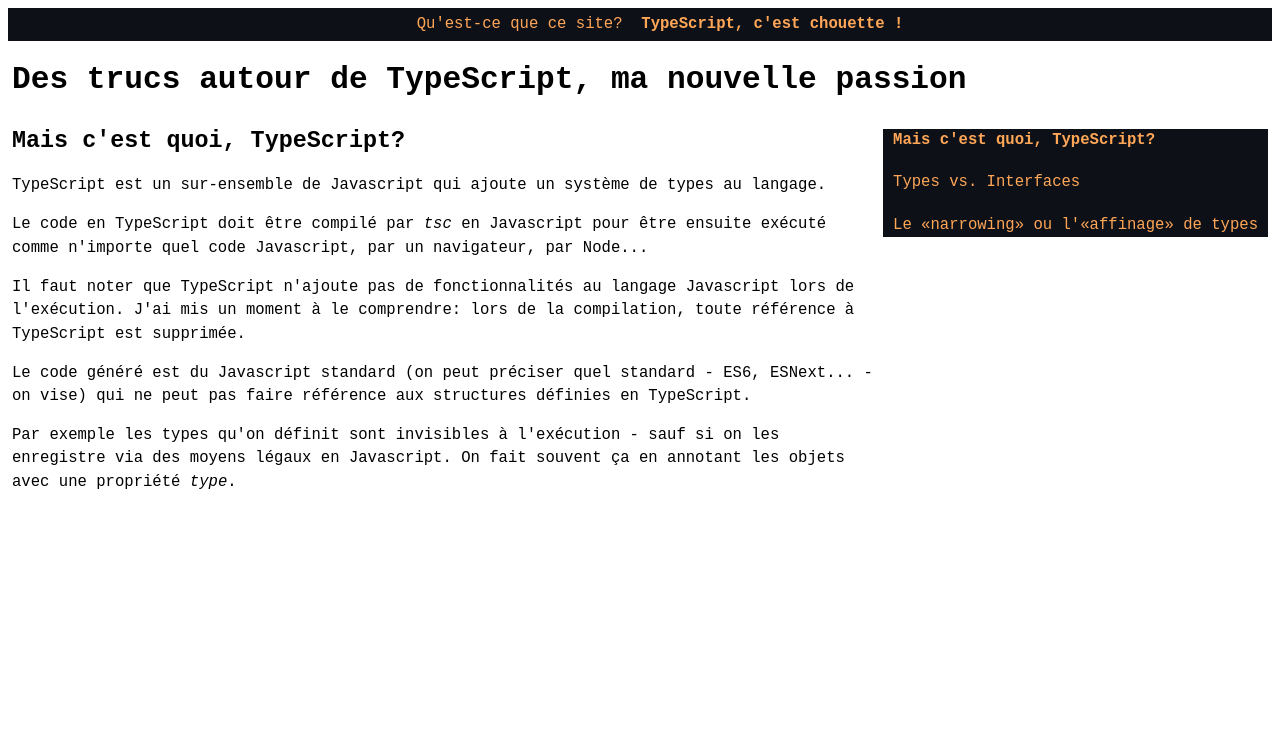
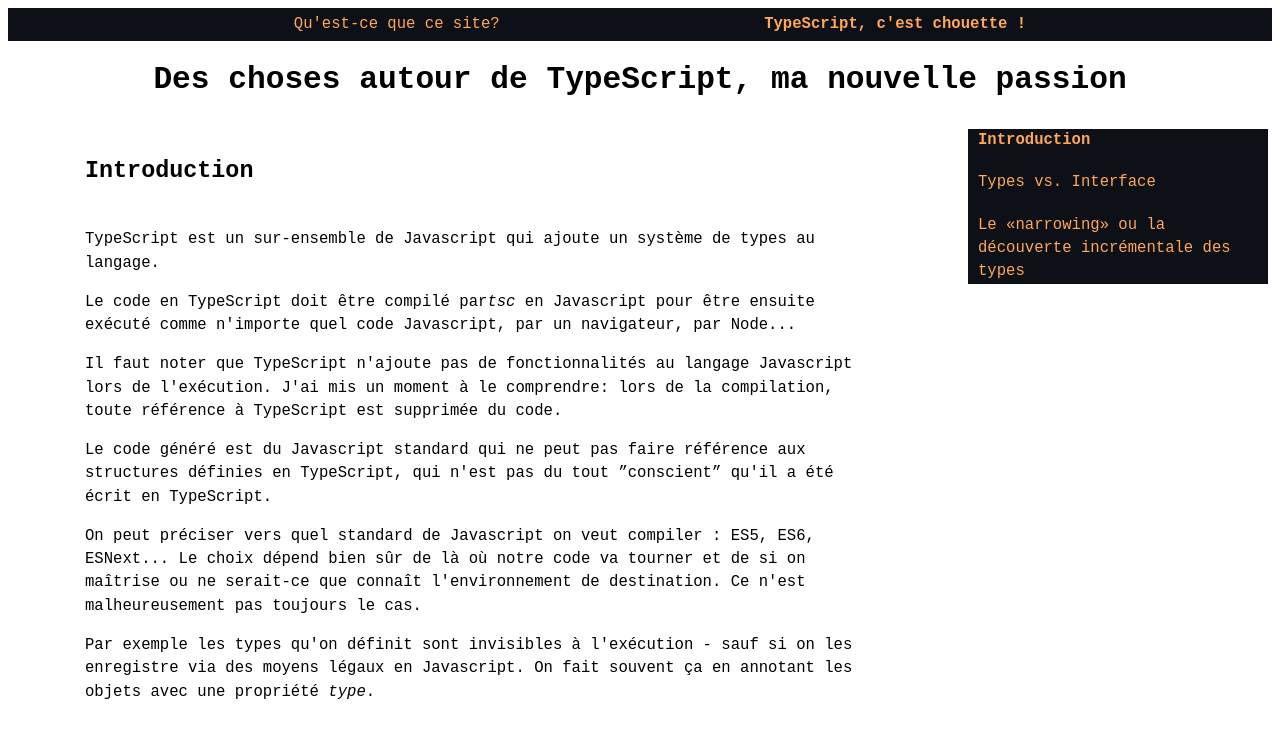
Before and after one commit to djfm/djfm.github.io, a React app: page /typescript in a window 1280 px wide. Shown: the top 738 px of the page. Built offline with nearby package versions, Linux system fonts and the light colour scheme; the HTML template or start-up script is replaced by a standard one.

Commit message:
factorizing, beautifying

```diff
--- a/src/client/Components/About.tsx
+++ b/src/client/Components/About.tsx
@@ -2,11 +2,13 @@ import React from 'react';
 
 import {
   Main,
+  Article,
   H1,
 } from './common/Styled';
 
 const Home: React.FC = () => (
   <Main>
+    <Article>
       <H1>Qu&apos;est-ce que ce site?</H1>
 
       <p>
@@ -24,6 +26,7 @@ const Home: React.FC = () => (
         <li>d&apos;avoir du coup un site statique mais avec du progressive-enhancement</li>
         <li>d&apos;avoir plus de 90% à Google PageSpeed</li>
       </ul>
+    </Article>
   </Main>
 );
 
--- a/src/client/Components/MainNavLargeScreen.tsx
+++ b/src/client/Components/MainNavLargeScreen.tsx
@@ -17,7 +17,7 @@ display: none;
 @media (min-width: ${desktopBreakpointMin}) {
   display: flex;
   flex-direction: row;
-  justify-content: center;
+  justify-content: space-evenly;
 
   margin-top: 0;
   padding-top: 5px;
--- a/src/client/Components/TypeScript.tsx
+++ b/src/client/Components/TypeScript.tsx
@@ -14,7 +14,6 @@ import {
   TwoColumnsRightMenu,
   Main,
   H1,
-  Pre,
 } from './common/Styled';
 
 import {
@@ -22,31 +21,46 @@ import {
   buildURL,
 } from './common/util';
 
-const extendExample = `interface Node {
-  type: string
-}
+import {
+  RouteSpec,
+  sortRoutesForSwitch,
+} from './common/RouteSpec';
 
-interface TextNode
-  extends Node {
-    type: 'TextNode'
-    value: string
-  }`;
+import Introduction from './TypeScript/0-Introduction';
+import TypesVSInterfaces from './TypeScript/1-TypesVSInterfaces';
+import TypeNarrowing from './TypeScript/2-TypeNarrowing';
+
+const routes: RouteSpec<{
+  title: string,
+}>[] = [
+  {
+    title: 'Introduction',
+    to: '',
+    exact: true,
+    Component: Introduction,
+  },
+  {
+    title: 'Types vs. Interface',
+    to: 'types-vs-interfaces',
+    Component: TypesVSInterfaces,
+  },
+  {
+    title: 'Le «narrowing» ou la découverte incrémentale des types',
+    to: 'type-narrowing',
+    Component: TypeNarrowing,
+  },
+];
 
 const TypeScript: React.FC = () => {
   const { url, path } = useRouteMatch();
 
-  const typesVsInterfaces = 'types-vs-interfaces';
-  const tviTitle = 'Types vs. Interfaces';
-
-  const typeNarrowing = 'type-narrowing';
-  const tnTitle = 'Le «narrowing» ou l\'«affinage» de types';
-
-  const defaultTitle = "Mais c'est quoi, TypeScript?";
-
   useEffect(() => {
     if (typeof window !== 'undefined') {
       if (hasOwnProperty(window, 'hljs')) {
-        if (hasOwnProperty(window.hljs, 'highlightAll') && typeof window.hljs.highlightAll === 'function') {
+        if (
+          hasOwnProperty(window.hljs, 'highlightAll')
+          && typeof window.hljs.highlightAll === 'function'
+        ) {
           window.hljs.highlightAll();
         }
       }
@@ -55,95 +69,42 @@ const TypeScript: React.FC = () => {
 
   return (
     <Main>
-      <H1>Des trucs autour de TypeScript, ma nouvelle passion</H1>
+      <H1>Des choses autour de TypeScript, ma nouvelle passion</H1>
       <TwoColumnsRightMenu>
         <nav>
           <VerticalUnorderedList>
-            <li>
-              <StyledNavLink exact to={`${url}`} activeClassName="active">
-                {defaultTitle}
-              </StyledNavLink>
-            </li>
-
-            <li>
-              <StyledNavLink to={buildURL(url, typesVsInterfaces)} activeClassName="active">
-                {tviTitle}
-              </StyledNavLink>
-            </li>
-
-            <li>
-              <StyledNavLink to={buildURL(url, typeNarrowing)} activeClassName="active">
-                {tnTitle}
-              </StyledNavLink>
-            </li>
+            {routes.map(({
+              to,
+              title,
+              exact,
+            }) => (
+              <li key={to}>
+                <StyledNavLink
+                  exact={exact}
+                  to={buildURL(url, to)}
+                  activeClassName="active"
+                >
+                  {title}
+                </StyledNavLink>
+              </li>
+            ))}
           </VerticalUnorderedList>
         </nav>
         <Switch>
-          <Route path={`${path}/${typesVsInterfaces}`}>
-            <article>
-              <header>
-                <H1>{tviTitle}</H1>
-                <p>
-                  En fait, c&apos;est à peu de choses près la même chose.
-                </p>
-              </header>
-              <section>
-                La différence principale vient de la façon dont on peut les
-                combiner :
-                <ul>
-                  <li>
-                    une interface peut étendre une autre interface
-                    <Pre>
-                      <code className="language-typescript">
-                        {extendExample}
-                      </code>
-                    </Pre>
-                  </li>
-                  <li>
-                    les types peuvent être combinés par union (<i>|</i>) ou par
-                    intersection (<i>&</i>)
-                  </li>
-                </ul>
-              </section>
-            </article>
-          </Route>
-
-          <Route path={`${path}/${typeNarrowing}`}>
-            <article>
-              <H1>{tnTitle}</H1>
-            </article>
-          </Route>
-
-          <Route path={`${path}`}>
-            <article>
-              <H1>{defaultTitle}</H1>
-              <p>
-                TypeScript est un sur-ensemble de Javascript qui
-                ajoute un système de types au langage.
-              </p>
-              <p>
-                Le code en TypeScript doit être compilé par <i>tsc</i> en Javascript
-                pour être ensuite exécuté comme n&apos;importe quel code Javascript,
-                par un navigateur, par Node...
-              </p>
-              <p>
-                Il faut noter que TypeScript n&apos;ajoute pas de fonctionnalités au
-                langage Javascript lors de l&apos;exécution. J&apos;ai mis un moment à le
-                comprendre: lors de la compilation, toute référence à TypeScript est
-                supprimée.
-              </p>
-              <p>
-                Le code généré est du
-                Javascript standard (on peut préciser quel standard - ES6, ESNext... - on vise)
-                qui ne peut pas faire référence aux structures définies en TypeScript.
-              </p>
-              <p>
-                Par exemple les types qu&apos;on définit sont invisibles à l&apos;exécution - sauf
-                si on les enregistre via des moyens légaux en Javascript. On fait souvent ça en
-                annotant les objets avec une propriété <i>type</i>.
-              </p>
-            </article>
-          </Route>
+          {sortRoutesForSwitch(routes).map(({
+            to,
+            title,
+            exact,
+            Component,
+          }) => (
+            <Route
+              key={to}
+              exact={exact}
+              path={`${path}/${to}`}
+            >
+              <Component title={title} />
+            </Route>
+          ))}
         </Switch>
       </TwoColumnsRightMenu>
     </Main>
--- /dev/null
+++ b/src/client/Components/TypeScript/0-Introduction.tsx
@@ -0,0 +1,59 @@
+import React from 'react';
+
+import {
+  Article,
+  H1,
+} from '../common/Styled';
+
+export const Introduction: React.FC<{
+  title: string,
+}> = ({
+  title,
+}) => {
+  const markup = (
+    <Article>
+      <H1>{title}</H1>
+      <p>
+        TypeScript est un sur-ensemble de Javascript qui
+        ajoute un système de types au langage.
+      </p>
+      <p>
+        Le code en TypeScript doit être compilé par
+        <i>tsc</i> en Javascript pour être ensuite exécuté
+        comme n&apos;importe quel code Javascript,
+        par un navigateur, par Node...
+      </p>
+      <p>
+        Il faut noter que TypeScript n&apos;ajoute pas
+        de fonctionnalités au langage Javascript
+        lors de l&apos;exécution.
+        J&apos;ai mis un moment à le comprendre:
+        lors de la compilation, toute référence à TypeScript
+        est supprimée du code.
+      </p>
+      <p>
+        Le code généré est du Javascript standard
+        qui ne peut pas faire référence aux structures
+        définies en TypeScript, qui n&apos;est pas du tout
+        &rdquo;conscient&rdquo; qu&apos;il a été écrit en TypeScript.
+      </p>
+      <p>
+        On peut préciser vers quel standard de Javascript
+        on veut compiler : ES5, ES6, ESNext...
+        Le choix dépend bien sûr de là où notre code va
+        tourner et de si on maîtrise ou ne serait-ce que
+        connaît l&apos;environnement de destination. Ce n&apos;est
+        malheureusement pas toujours le cas.
+      </p>
+      <p>
+        Par exemple les types qu&apos;on définit sont invisibles à l&apos;exécution - sauf
+        si on les enregistre via des moyens légaux en Javascript. On fait souvent ça en
+        annotant les objets avec une propriété <i>type</i>.
+      </p>
+    </Article>
+  );
+
+  return markup;
+};
+
+export default Introduction;
--- /dev/null
+++ b/src/client/Components/TypeScript/1-TypesVSInterfaces.tsx
@@ -0,0 +1,56 @@
+import React from 'react';
+
+import {
+  Article,
+  H1,
+  Pre,
+} from '../common/Styled';
+
+const extendExample = `interface Node {
+  type: string
+}
+
+interface TextNode
+  extends Node {
+    type: 'TextNode'
+    value: string
+  }`;
+
+const TypesVSInterfaces: React.FC<{
+  title: string,
+}> = ({
+  title,
+}) => {
+  const markup = (
+    <Article>
+      <header>
+        <H1>{title}</H1>
+        <p>
+          En fait, c&apos;est à peu de choses près la même chose.
+        </p>
+      </header>
+      <section>
+        La différence principale vient de la façon dont on peut les
+        combiner :
+        <ul>
+          <li>
+            une interface peut étendre une autre interface
+            <Pre>
+              <code className="language-typescript">
+                {extendExample}
+              </code>
+            </Pre>
+          </li>
+          <li>
+            les types peuvent être combinés par union (<i>|</i>) ou par
+            intersection (<i>&</i>)
+          </li>
+        </ul>
+      </section>
+    </Article>
+  );
+
+  return markup;
+};
+
+export default TypesVSInterfaces;
--- /dev/null
+++ b/src/client/Components/TypeScript/2-TypeNarrowing.tsx
@@ -0,0 +1,22 @@
+import React from 'react';
+
+import {
+  Article,
+  H1,
+} from '../common/Styled';
+
+export const TypeNarrowing: React.FC<{
+  title: string,
+}> = ({
+  title,
+}) => {
+  const markup = (
+    <Article>
+      <H1>{title}</H1>
+    </Article>
+  );
+
+  return markup;
+};
+
+export default TypeNarrowing;
--- /dev/null
+++ b/src/client/Components/common/RouteSpec.ts
@@ -0,0 +1,30 @@
+import React from 'react';
+
+interface BaseRouteSpec<PropTypes = Record<string, unknown>> {
+  title: string
+  to: string | ''
+  exact?: boolean
+  Component: React.FC<PropTypes>
+}
+
+interface NamedRoute<PropTypes = Record<string, unknown>>
+  extends BaseRouteSpec<PropTypes> {
+  to: string
+}
+
+interface UnNamedDefaultRoute<PropTypes = Record<string, unknown>>
+  extends BaseRouteSpec<PropTypes> {
+  to: '',
+  exact: true
+}
+
+export type RouteSpec<PropTypes = Record<string, unknown>> =
+  NamedRoute<PropTypes>
+  | UnNamedDefaultRoute<PropTypes>;
+
+// ensures the routes are placed in the appropriate order
+// for using them within a react-router Switch
+export const sortRoutesForSwitch = (routes: RouteSpec[]): RouteSpec[] =>
+  routes.slice().sort(
+    ({ to: a }, { to: b }) => (a < b ? -1 : 1),
+  );
--- a/src/client/Components/common/Styled.ts
+++ b/src/client/Components/common/Styled.ts
@@ -63,6 +63,8 @@ export const TwoColumnsRightMenu = styled.div`
     }
 
     > *:first-child {
+      flex-basis: 300px;
+
       ul {
         background-color: ${darkBG};
         padding-left: 10px;
@@ -83,12 +85,19 @@ export const WithHorizontalMargin = styled.div`
 `;
 
 export const Main = styled.main`
-  h1 {
+  > h1 {
     margin-top: 10px;
     margin-bottom: 10px;
+
+    text-align: center;
   }
 `;
 
 export const Pre = styled.pre`
   width: fit-content;
 `;
+
+export const Article = styled.article`
+  max-width: 800px;
+  margin: 0 auto;
+`;
--- a/src/client/Components/common/mainMenuRoutes.ts
+++ b/src/client/Components/common/mainMenuRoutes.ts
@@ -1,14 +1,7 @@
-import React from 'react';
+import { RouteSpec } from './RouteSpec';
 
 import About from '../About';
 import TypeScript from '../TypeScript';
-
-type RouteSpec = {
-  to: string,
-  title: string,
-  exact?: true,
-  Component: React.FunctionComponent
-}
 
 const routes: RouteSpec[] = [
   {
```
Also changed, not shown: .eslintrc.json, 7 other files (tests, documents, lock files or other folders). Lines whose indentation alone changed are shown as unchanged.
